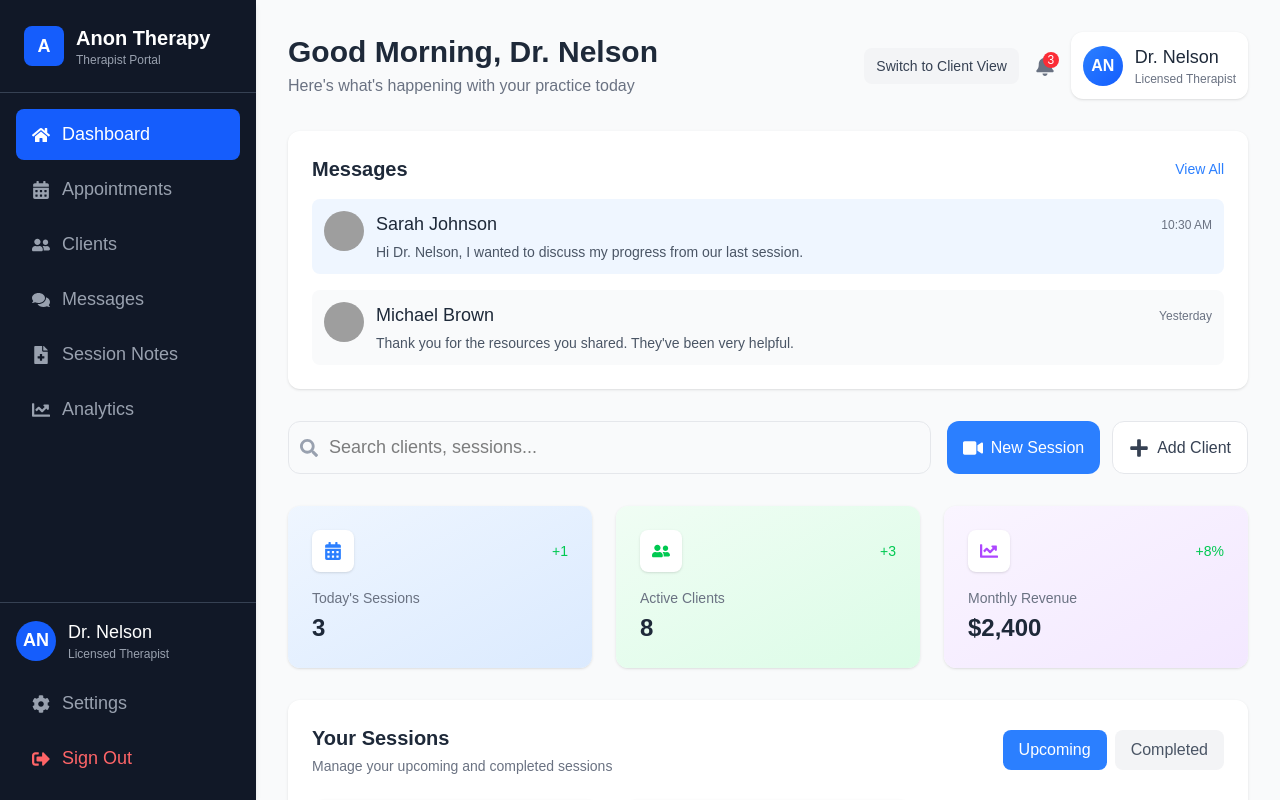
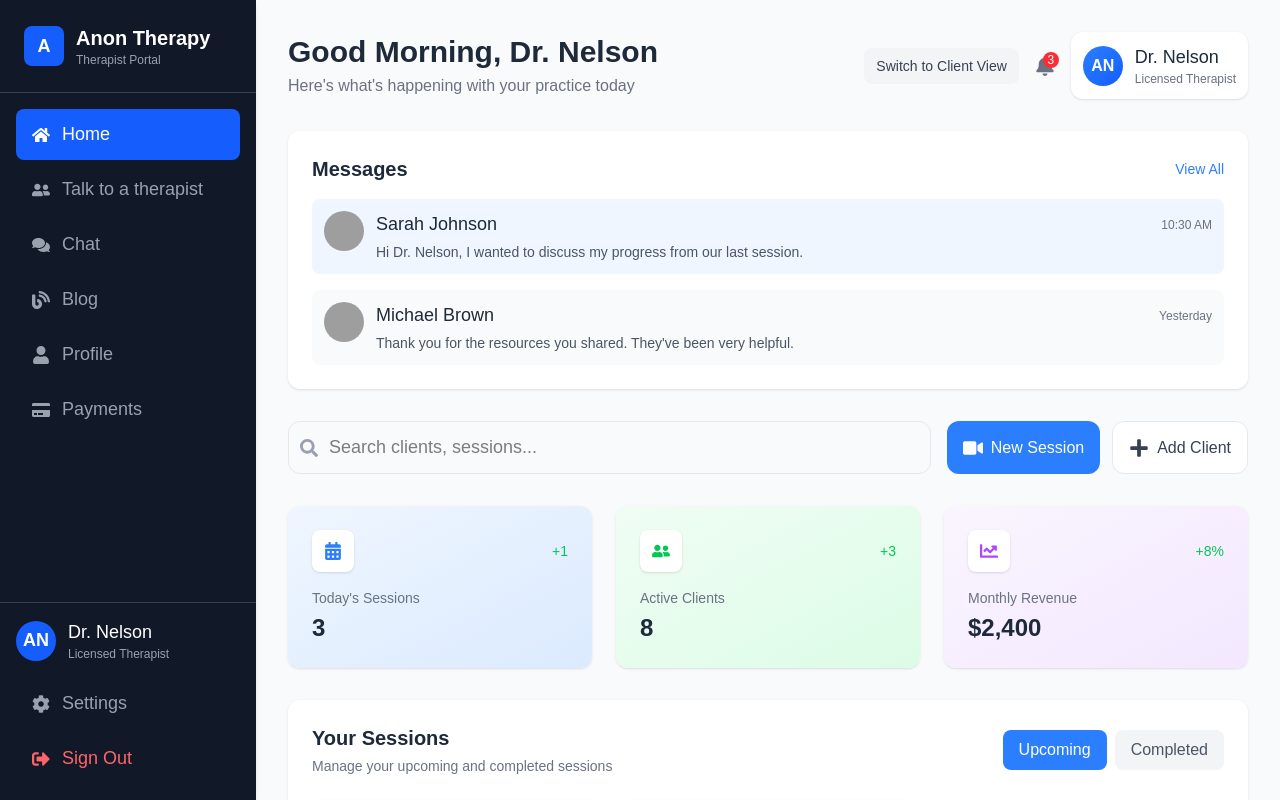
Before and after one commit to nelllyx/Anon-FE, a React (Vite) app: page /dashboard in a window 1280 px wide. Built offline with nearby package versions, Linux system fonts and the light colour scheme; grey boxes are pictures that could not be loaded.

Commit message:
redesigned the dashboard

```diff
--- a/src/component/siderbar/SideBar.jsx
+++ b/src/component/siderbar/SideBar.jsx
@@ -1,25 +1,25 @@
-import { FaHome, FaCalendarAlt, FaUserFriends, FaComments, FaFileMedical, FaChartLine, FaCog, FaSignOutAlt, FaUserMd, FaUser } from 'react-icons/fa';
+import { FaHome, FaCalendarAlt, FaUserFriends, FaComments, FaFileMedical, FaChartLine, FaCog, FaSignOutAlt, FaUserMd, FaUser, FaBlog, FaCreditCard } from 'react-icons/fa';
 import { useState } from 'react';
 
 const SideBar = ({ isTherapist = true }) => {
   const [activeItem, setActiveItem] = useState('dashboard');
 
   const therapistMenuItems = [
-    { icon: <FaHome />, label: 'Dashboard', id: 'dashboard' },
-    { icon: <FaCalendarAlt />, label: 'Appointments', id: 'appointments' },
-    { icon: <FaUserFriends />, label: 'Clients', id: 'clients' },
-    { icon: <FaComments />, label: 'Messages', id: 'messages' },
-    { icon: <FaFileMedical />, label: 'Session Notes', id: 'notes' },
-    { icon: <FaChartLine />, label: 'Analytics', id: 'analytics' },
+    { icon: <FaHome />, label: 'Home', id: 'dashboard' },
+    { icon: <FaUserFriends />, label: 'Talk to a therapist', id: 'clients' },
+    { icon: <FaComments />, label: 'Chat', id: 'messages' },
+    { icon: <FaBlog />, label: 'Blog', id: 'blog' },
+    { icon: <FaUser />, label: 'Profile', id: 'profile' },
+    { icon: <FaCreditCard />, label: 'Payments', id: 'payments' },
   ];
 
   const clientMenuItems = [
-    { icon: <FaHome />, label: 'Dashboard', id: 'dashboard' },
-    { icon: <FaCalendarAlt />, label: 'My Sessions', id: 'sessions' },
-    { icon: <FaUserMd />, label: 'My Therapist', id: 'therapist' },
-    { icon: <FaComments />, label: 'Messages', id: 'messages' },
-    { icon: <FaFileMedical />, label: 'My Progress', id: 'progress' },
+    { icon: <FaHome />, label: 'Home', id: 'dashboard' },
+    { icon: <FaUserFriends />, label: 'Talk to a therapist', id: 'clients' },
+    { icon: <FaComments />, label: 'Chat', id: 'messages' },
+    { icon: <FaBlog />, label: 'Blog', id: 'blog' },
     { icon: <FaUser />, label: 'Profile', id: 'profile' },
+    { icon: <FaCreditCard />, label: 'Payments', id: 'payments' },
   ];
 
   const menuItems = isTherapist ? therapistMenuItems : clientMenuItems;
```
